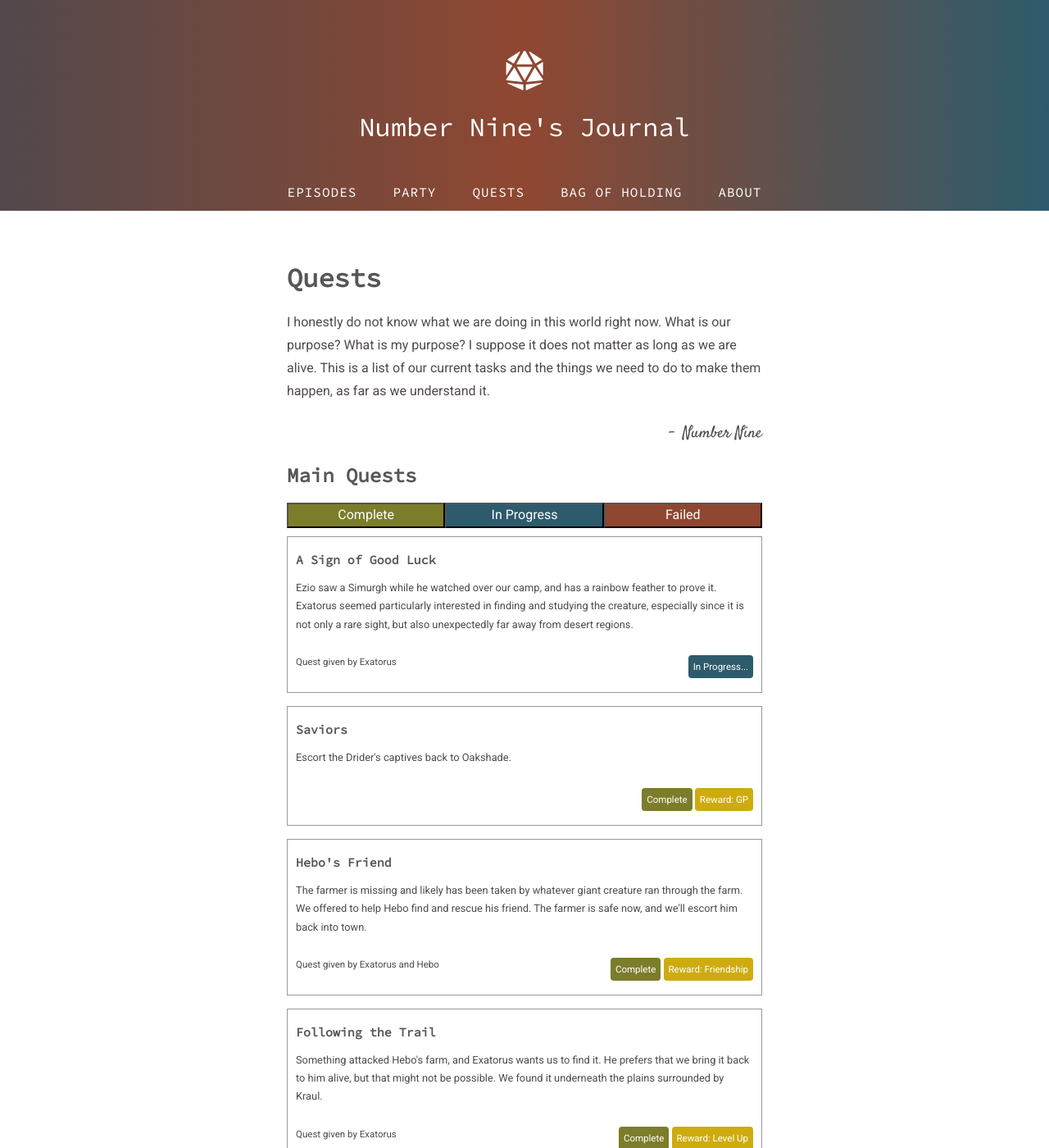
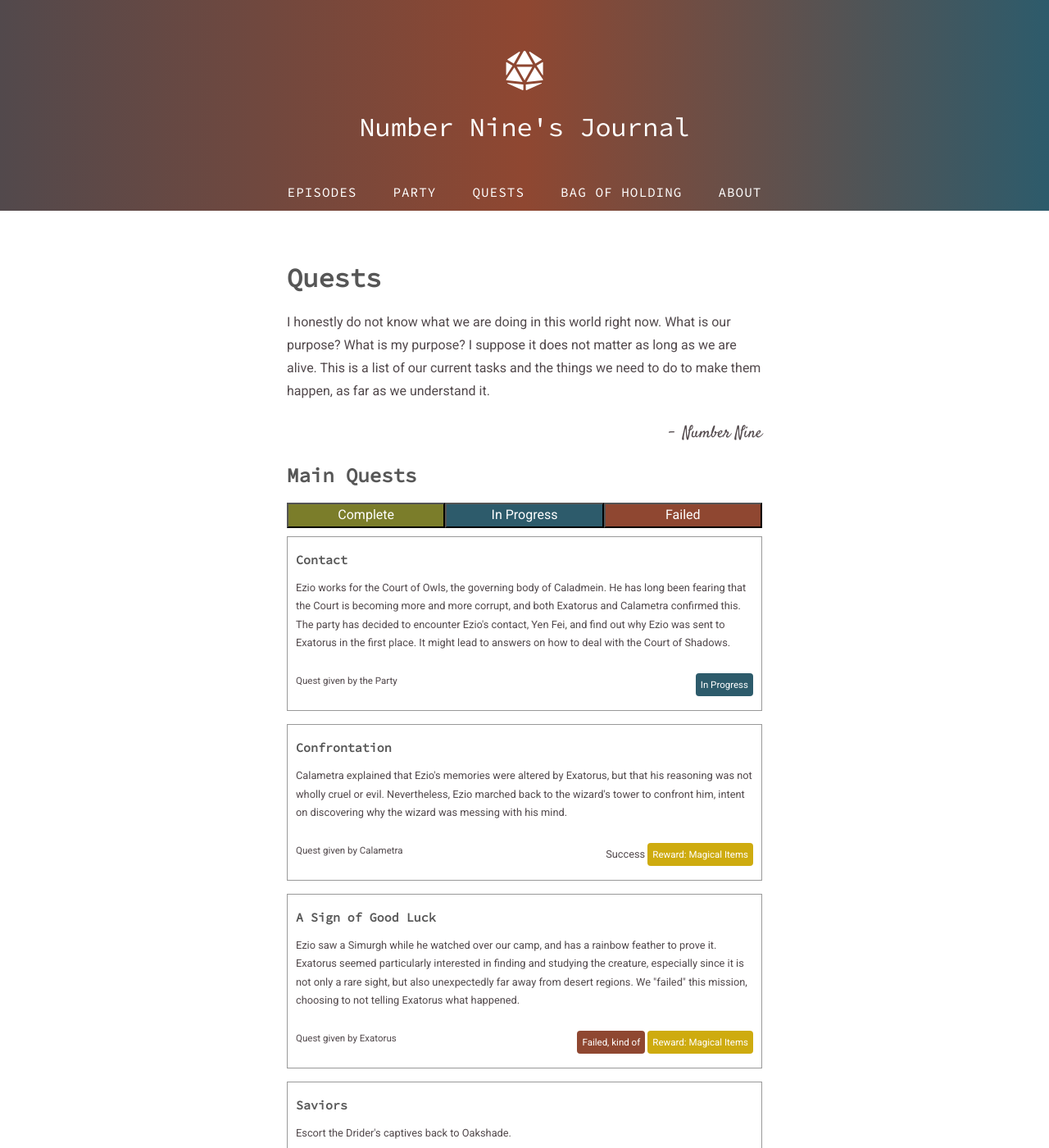
Before and after one commit to clblamires/ninesjournal, a Jekyll site: the page built from quests.html, in a window 1280 px wide and 1400 px high. Shown: the whole window at 82% size. Built offline with Jekyll 4.4.1, drawn with Linux system fonts in a browser that asks for light colours.

Commit message:
Updated bag of holding and quests

```diff
--- a/quests.html
+++ b/quests.html
@@ -41,17 +41,47 @@ permalink: /quests/
 </div>
 <ul class="quests">
     <li data-mainquest="complete">
+        <h3 class="quest-name">Contact</h3>
+        <p>
+            Ezio works for the Court of Owls, the governing body of Caladmein. He has long been fearing that the Court is becoming more and more corrupt, and both Exatorus and Calametra confirmed this. The party has decided to encounter Ezio's contact, Yen Fei, and find out why Ezio was sent to Exatorus in the first place. It might lead to answers on how to deal with the Court of Shadows.
+        </p>
+        <div class="details">
+            <p class="quest-giver">
+                Quest given by the Party
+            </p>
+            <p class="tags">
+                <span class="in-progress">In Progress</span>
+                <!-- <span class="reward">Reward: Magical Items</span> -->
+            </p>
+        </div>
+    </li>
+    <li data-mainquest="complete">
+        <h3 class="quest-name">Confrontation</h3>
+        <p>
+            Calametra explained that Ezio's memories were altered by Exatorus, but that his reasoning was not wholly cruel or evil. Nevertheless, Ezio marched back to the wizard's tower to confront him, intent on discovering why the wizard was messing with his mind.
+        </p>
+        <div class="details">
+            <p class="quest-giver">
+                Quest given by Calametra
+            </p>
+            <p class="tags">
+                <span class="success">Success</span>
+                <span class="reward">Reward: Magical Items</span>
+            </p>
+        </div>
+    </li>
+    <li data-mainquest="complete">
         <h3 class="quest-name">A Sign of Good Luck</h3>
         <p>
-            Ezio saw a Simurgh while he watched over our camp, and has a rainbow feather to prove it. Exatorus seemed particularly interested in finding and studying the creature, especially since it is not only a rare sight, but also unexpectedly far away from desert regions.
+            Ezio saw a Simurgh while he watched over our camp, and has a rainbow feather to prove it. Exatorus seemed particularly interested in finding and studying the creature, especially since it is not only a rare sight, but also unexpectedly far away from desert regions. We "failed" this mission, choosing to not telling Exatorus what happened.
         </p>
         <div class="details">
             <p class="quest-giver">
                 Quest given by Exatorus
             </p>
             <p class="tags">
-                <span class="in-progress">In Progress...</span>
-                <!-- <span class="reward">Reward: Friendship</span> -->
+                <span class="failed">Failed, kind of</span>
+                <span class="reward">Reward: Magical Items</span>
             </p>
         </div>
     </li>
```
Also changed, not shown: data/bagofholding.json (+4 -44 lines).
